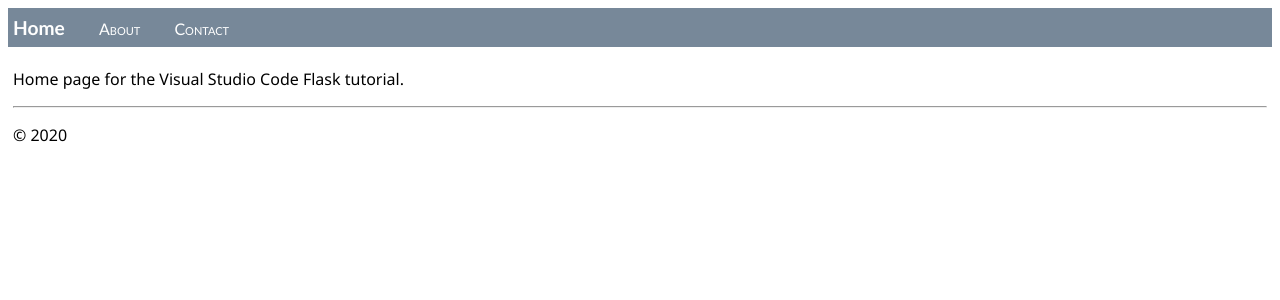
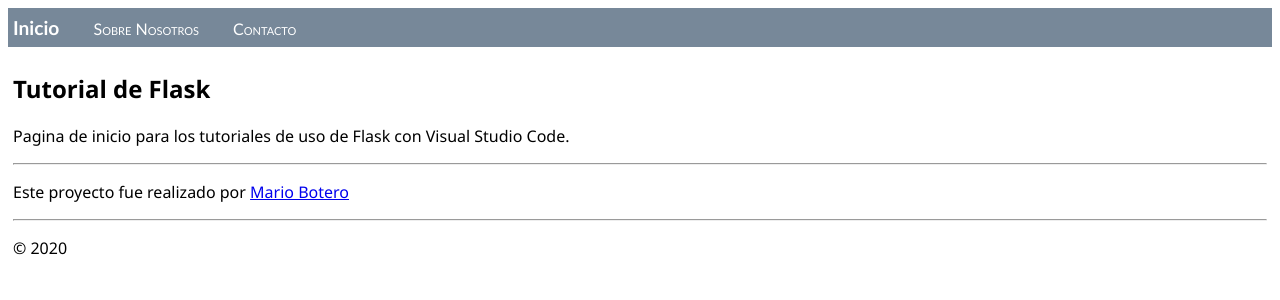
Before and after one commit to mariobot/PythonScripts, a Flask app: page / in a window 1280 px wide. Shown: the top 300 px of the page. Run offline with Flask 2, Linux system fonts and the light colour scheme.

Commit message:
Update flask templates

```diff
--- a/Flask/app.py
+++ b/Flask/app.py
@@ -6,7 +6,10 @@
 from datetime import datetime
 import re
 
-print("Init flask project")
+# TO INIT THE FLASK PROJECT RUN
+# python -m flask run
+
+print("Execute: python -m flask run")
 
 app = Flask(__name__)
 
--- a/Flask/templates/home.html
+++ b/Flask/templates/home.html
@@ -3,5 +3,8 @@
 Home Page
 {% endblock %}
 {% block content %}
-<p>Home page for the Visual Studio Code Flask tutorial.</p>
+<h2>Tutorial de Flask</h2>
+<p>Pagina de inicio para los tutoriales de uso de Flask con Visual Studio Code.</p>
+<hr>
+<p>Este proyecto fue realizado por <a href="https://mariobot.wordpress.com" target="_blank">Mario Botero</a></p>
 {% endblock %}
--- a/Flask/templates/layout.html
+++ b/Flask/templates/layout.html
@@ -8,9 +8,9 @@
 
     <body>
         <div class="navbar">
-            <a href="{{ url_for('home') }}" class="navbar-brand">Home</a>
-            <a href="{{ url_for('about') }}" class="navbar-item">About</a>
-            <a href="{{ url_for('contact') }}" class="navbar-item">Contact</a>
+            <a href="{{ url_for('home') }}" class="navbar-brand">Inicio</a>
+            <a href="{{ url_for('about') }}" class="navbar-item">Sobre Nosotros</a>
+            <a href="{{ url_for('contact') }}" class="navbar-item">Contacto</a>
         </div>
 
         <div class="body-content">
```
